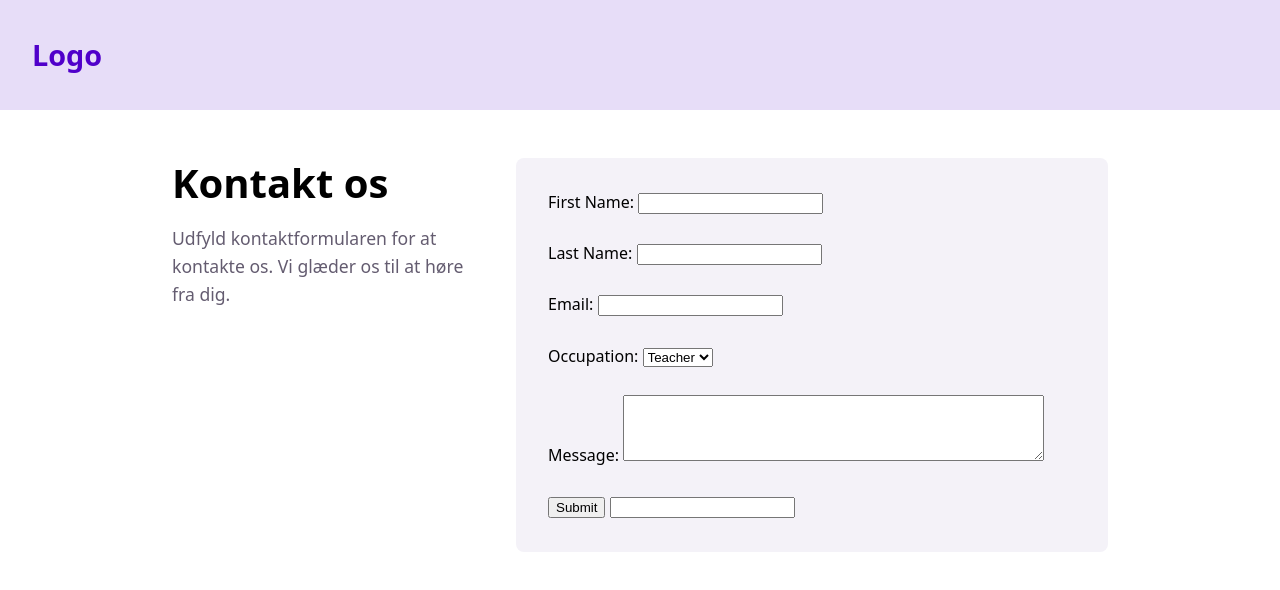
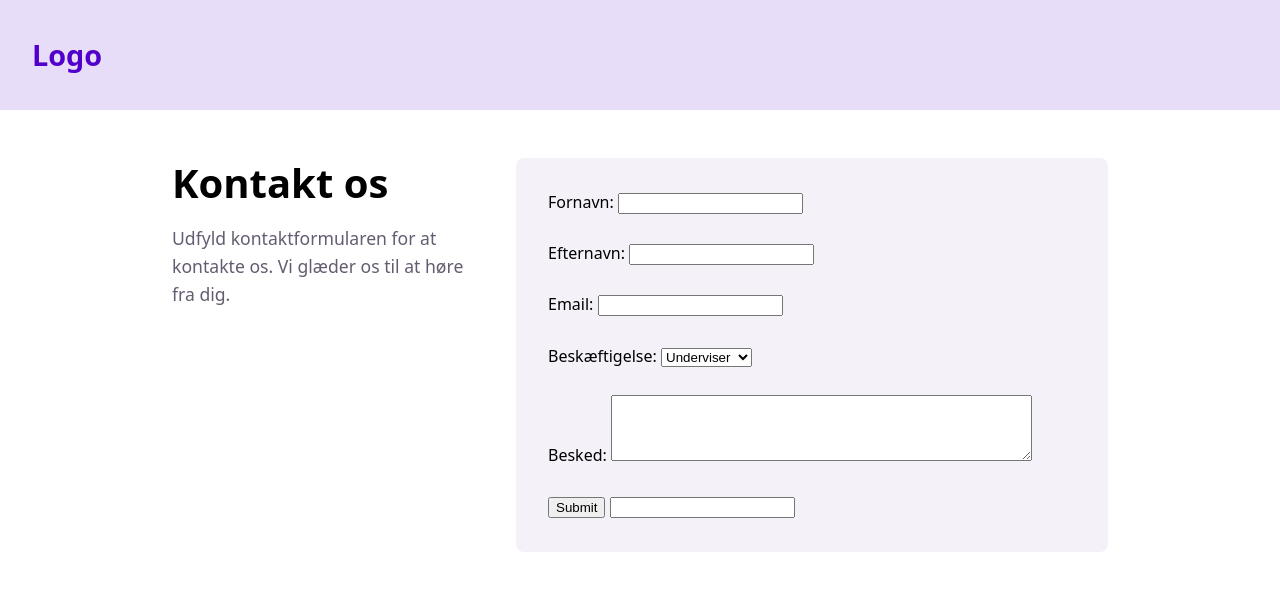
Before and after one commit to soma0148/formular-oevelse-master, a plain HTML site: page index.html in a window 1280 px wide. Drawn offline with Linux system fonts and the light colour scheme.

Commit message:
dansk sprog tilføjes

```diff
--- a/index.html
+++ b/index.html
@@ -29,20 +29,20 @@
           <!-- Formular-indhold -->
           <div class="form-felt">
 
-            <label for="first_name">First Name:</label>
-    <input type="text" id="first_name" name="first_name" required><br><br>
-    <label for="last_name">Last Name:</label>
-    <input type="text" id="last_name" name="last_name" required><br><br>
+            <label for="fornavn">Fornavn:</label>
+    <input type="text" id="Fornavn" name="Fornavn" required><br><br>
+    <label for="Efternavn">Efternavn:</label>
+    <input type="text" id="Efternavn" name="Efternavn" required><br><br>
     <label for="email">Email:</label>
     <input type="email" id="email" name="email" required><br><br>
-    <label for="occupation">Occupation:</label>
-    <select id="occupation" name="occupation">
-      <option value="Teacher">Teacher</option>
-      <option value="Student">Student</option>
+    <label for="Beskæftigelse">Beskæftigelse:</label>
+    <select id="Beskæftigelse" name="Beskæftigelse">
+      <option value="Underviser">Underviser</option>
+      <option value="Studerende">Studerende</option>
     </select><br><br>
 
-    <label for="message">Message:</label>
-    <textarea id="message" name="message" rows="4" cols="50" required></textarea><br><br>
+    <label for="Besked">Besked:</label>
+    <textarea id="Besked" name="Besked" rows="4" cols="50" required></textarea><br><br>
     <input type="submit" value="Submit">
 
 
```
